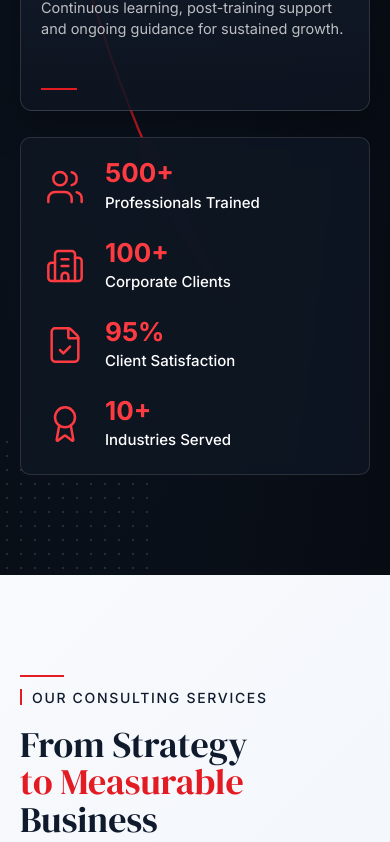
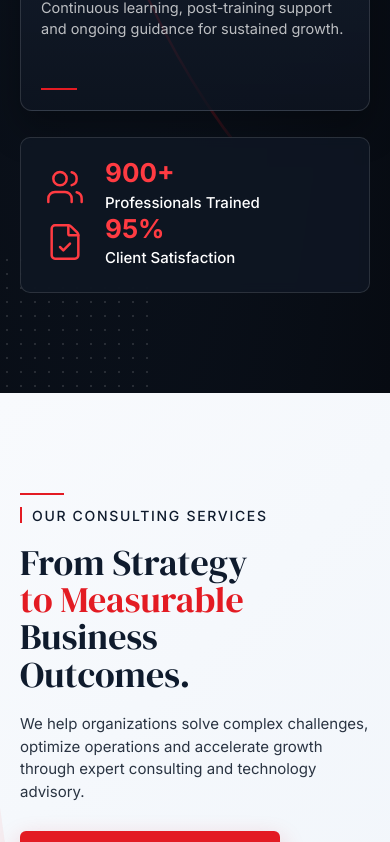
Before and after one commit to PosibabuYalla/TechVedha-technologies, a React (Vite) app in the folder techvedha-site/: page / in a window 390 px wide. Shown: the part 7680-8522 px from the top of the page. Built offline with nearby package versions, Linux system fonts and the light colour scheme.

Commit message:
feat: update stats and testimonials data, enhance error handling in FinalCTA, and add preview components

```diff
--- a/techvedha-site/src/components/FinalCTA.tsx
+++ b/techvedha-site/src/components/FinalCTA.tsx
@@ -20,8 +20,7 @@ const highlights = [
 
 const stats = [
   { Icon: GraduationCap, value: learnerStats[0].value, label: 'Learners Trained' },
-  { Icon: Building2, value: learnerStats[1].value, label: 'Corporate Clients' },
-  { Icon: ChartNoAxesCombined, value: learnerStats[2].value, label: 'Career Advancement' },
+  { Icon: ChartNoAxesCombined, value: learnerStats[1].value, label: 'Career Advancement' },
 ];
 
 const benefits = [
@@ -74,10 +73,19 @@ export default function FinalCTA() {
         }),
       });
       const data = await res.json().catch(() => ({}));
-      if (!res.ok || String(data.success) !== 'true') throw new Error(data.message || 'Request failed');
+      if (!res.ok || String(data.success) !== 'true') {
+        throw new Error(data.message || `Server responded with status ${res.status}`);
+      }
       setSubmitted(true);
-    } catch {
-      setError(`Sorry, your request couldn't be sent. Please try again or email us at ${CONTACT_EMAIL}.`);
+    } catch (err) {
+      const reason = err instanceof Error ? err.message : String(err);
+      console.error('Contact form submission failed:', reason);
+      // Until the inbox owner clicks FormSubmit's one-time activation link, every submission is held.
+      if (/activat/i.test(reason)) {
+        setError(`This form is awaiting activation. Please check ${CONTACT_EMAIL} (including spam) for the FormSubmit "Activate Form" email and click the link, then submit again.`);
+      } else {
+        setError(`Sorry, your request couldn't be sent (${reason}). Please try again or email us at ${CONTACT_EMAIL}.`);
+      }
     } finally {
       setSending(false);
     }
@@ -258,7 +266,7 @@ export default function FinalCTA() {
 
       <style>{`
         .cta-stats {
-          display: grid; grid-template-columns: repeat(3, minmax(0, 1fr)); margin-top: clamp(18px, 3.4vh, 36px); max-width: 560px;
+          display: grid; grid-template-columns: repeat(2, minmax(0, 1fr)); margin-top: clamp(18px, 3.4vh, 36px); max-width: 400px;
           background: rgba(15,23,36,0.85); border: 1px solid rgba(255,255,255,0.12); border-radius: 12px;
           padding: clamp(12px, 2vh, 18px) 4px; box-shadow: 0 14px 30px rgba(0,0,0,0.3);
         }
--- a/techvedha-site/src/components/Testimonials.tsx
+++ b/techvedha-site/src/components/Testimonials.tsx
@@ -1,10 +1,10 @@
 import { motion } from 'framer-motion';
-import { Star, Quote, Users, GraduationCap, BriefcaseBusiness, ChartNoAxesCombined } from 'lucide-react';
+import { Star, Quote, Users, GraduationCap, ChartNoAxesCombined } from 'lucide-react';
 import { testimonials, learnerStats } from '../data/testimonials';
 
 const RED = '#E31B23';
 const RED_TEXT = '#FF3B42';
-const STAT_ICONS = [GraduationCap, BriefcaseBusiness, ChartNoAxesCombined, Star];
+const STAT_ICONS = [GraduationCap, ChartNoAxesCombined, Star];
 
 const people: { src: string; pos: React.CSSProperties; mask: string }[] = [
   { src: 'photo-1507003211169-0a1dd7228f2d', pos: { left: 0, bottom: 0, width: '15%', height: '55%' }, mask: 'radial-gradient(ellipse 70% 60% at 30% 60%, #000 35%, transparent 100%)' },
@@ -208,8 +208,8 @@ export default function Testimonials() {
 
         /* Stats */
         .tm-strip {
-          display: grid; grid-template-columns: repeat(4, 1fr);
-          margin: clamp(20px, 3.4vh, 36px) auto 0; width: calc(100% - 96px); max-width: 1180px;
+          display: grid; grid-template-columns: repeat(3, 1fr);
+          margin: clamp(20px, 3.4vh, 36px) auto 0; width: calc(100% - 96px); max-width: 960px;
           background: linear-gradient(160deg, rgba(255,255,255,0.07) 0%, rgba(255,255,255,0.02) 100%);
           border: 1px solid rgba(255,255,255,0.1); border-radius: 16px;
           padding: clamp(14px, 2.4vh, 22px) 12px; backdrop-filter: blur(10px);
@@ -224,7 +224,7 @@ export default function Testimonials() {
         @media (max-width: 1700px) { .tm-float { display: none; } }
         @media (max-width: 1100px) { .tm-person { display: none; } }
         @media (max-width: 1000px) {
-          .tm-strip { grid-template-columns: repeat(2, 1fr); row-gap: 18px; width: calc(100% - 56px); }
+          .tm-strip { width: calc(100% - 56px); }
           .tm-strip-item { border-left: none !important; justify-content: flex-start; }
         }
         @media (max-width: 640px) {
--- a/techvedha-site/src/components/WhyTechVedha.tsx
+++ b/techvedha-site/src/components/WhyTechVedha.tsx
@@ -139,7 +139,7 @@ export default function WhyTechVedha() {
           initial={{ opacity: 0, y: 30 }} whileInView={{ opacity: 1, y: 0 }}
           viewport={{ once: true }} transition={{ duration: 0.6, delay: 0.3 }}
           className="why-stats"
-          style={{ margin: 'clamp(18px, 3vh, 30px) 0 0 140px', display: 'grid', gridTemplateColumns: 'repeat(4, 1fr)', background: 'rgba(15,23,36,0.85)', border: '1px solid rgba(255,255,255,0.12)', borderRadius: 10, padding: 'clamp(16px, 2.6vh, 26px) 12px', backdropFilter: 'blur(6px)' }}
+          style={{ margin: 'clamp(18px, 3vh, 30px) 0 0 140px', maxWidth: 760, display: 'grid', gridTemplateColumns: 'repeat(2, 1fr)', background: 'rgba(15,23,36,0.85)', border: '1px solid rgba(255,255,255,0.12)', borderRadius: 10, padding: 'clamp(16px, 2.6vh, 26px) 12px', backdropFilter: 'blur(6px)' }}
         >
           {stats.map(({ Icon, value, label }, i) => (
             <div key={label} className="why-stat" style={{ display: 'flex', alignItems: 'center', justifyContent: 'center', gap: 20, borderLeft: i === 0 ? 'none' : '1px solid rgba(255,255,255,0.14)' }}>
@@ -179,8 +179,6 @@ export default function WhyTechVedha() {
           .why-inner { padding: 0 32px !important; }
           .why-grid-wrap { grid-template-columns: 1fr !important; gap: 40px !important; }
           .why-grid { grid-template-columns: repeat(2, minmax(0, 1fr)) !important; }
-          .why-stats { grid-template-columns: repeat(2, 1fr) !important; row-gap: 24px; }
-          .why-stat:nth-child(3) { border-left: none !important; }
         }
         @media (max-width: 600px) {
           .why-inner { padding: 0 20px !important; }
--- a/techvedha-site/src/data/stats.ts
+++ b/techvedha-site/src/data/stats.ts
@@ -1,9 +1,7 @@
-import { Users, Building2, FileCheck, Award } from 'lucide-react';
+import { Users, FileCheck } from 'lucide-react';
 
 // Company headline numbers, shown in the Why Tech Vedha and Industries sections.
 export const stats = [
-  { Icon: Users,     value: '500+', label: 'Professionals Trained' },
-  { Icon: Building2, value: '100+', label: 'Corporate Clients' },
+  { Icon: Users,     value: '900+', label: 'Professionals Trained' },
   { Icon: FileCheck, value: '95%',  label: 'Client Satisfaction' },
-  { Icon: Award,     value: '10+',  label: 'Industries Served' },
 ];
--- a/techvedha-site/src/data/testimonials.ts
+++ b/techvedha-site/src/data/testimonials.ts
@@ -144,8 +144,7 @@ export const testimonials: { name: string; meta: string; rating?: number; quote:
 
 // Headline numbers for the testimonials strip.
 export const learnerStats = [
-  { value: '500+', label: 'Happy Learners' },
-  { value: '100+', label: 'Corporate Clients' },
+  { value: '900+', label: 'Happy Learners' },
   { value: '90%', label: 'Career Advancement' },
   { value: '4.8/5', label: 'Average Student Rating' },
 ];
```
